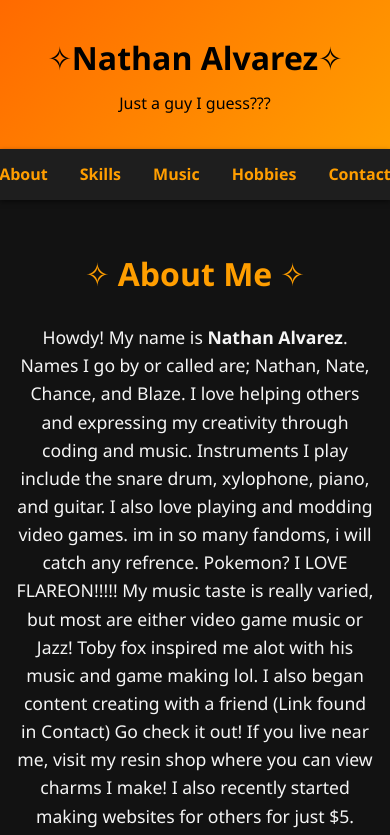
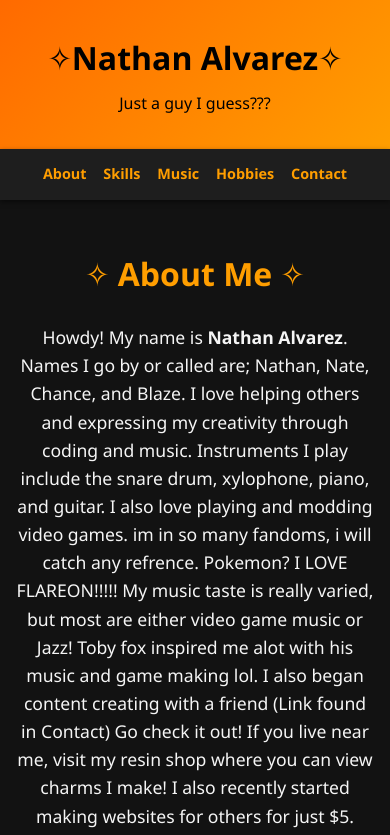
Before and after one commit to Gamernate762/Gamernate762.github.io, a plain HTML site: page index.html in a window 390 px wide. Shown: the top 835 px of the page. Drawn offline with Linux system fonts and the light colour scheme.

Commit message:
Implement mobile navigation styles in index.html
Added mobile navigation styles for better responsiveness.

```diff
--- a/index.html
+++ b/index.html
@@ -264,6 +264,25 @@
     cursor:pointer;
     font-weight:bold;
 }
+
+/* ===== MOBILE NAVIGATION ===== */
+@media (max-width: 600px) {
+
+    nav ul {
+        flex-wrap: wrap;
+        gap: 0.25rem;
+    }
+
+    nav ul li {
+        margin: 0;
+    }
+
+    nav ul li a {
+        font-size: 0.9rem;
+        padding: 0.4rem;
+    }
+
+}
   </style>
 </head>
 <body>
```
